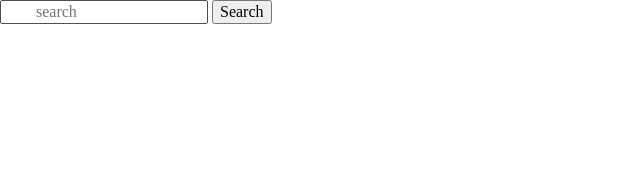
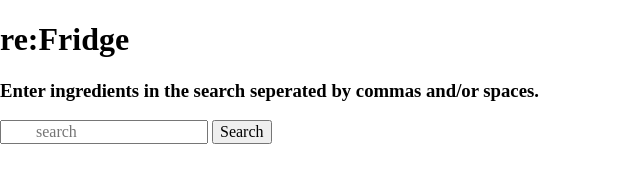
Before and after one commit to Simonmaxwell/re-Fridge, a plain HTML site: page index.html in a window 1280 px wide. Shown: the whole page, without its empty margins (0-640 px from the left). Drawn offline with nearby package versions, Linux system fonts and the light colour scheme.

Commit message:
added title

```diff
--- a/index.html
+++ b/index.html
@@ -24,6 +24,8 @@
 	</head>
 
 	<body>
+		<h1>re:Fridge</h1>
+		<h3>Enter ingredients in the search seperated by commas and/or spaces.</h3>
 		<form id="search-form">
 			<input id="query" type="text" placeholder="	search">
 			<button type="submit">Search</button>
```
